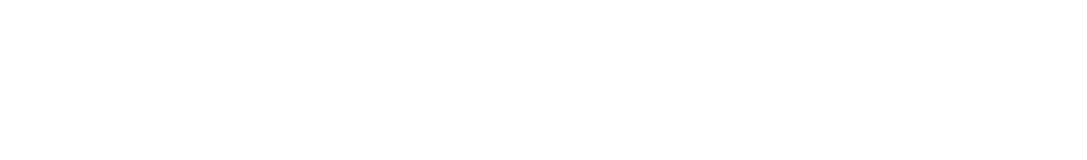
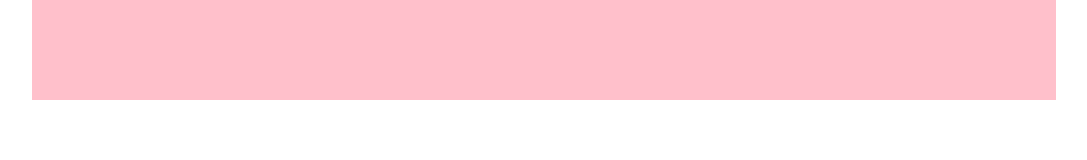
Before and after one commit to Dani9898/htmlcss-struttura-wp, a plain HTML site: page index.html in a window 1280 px wide. Shown: the whole page, without its empty margins (96-1183 px from the left). Drawn offline with Linux system fonts and the light colour scheme.

Commit message:
header done

```diff
--- a/css/style.css
+++ b/css/style.css
@@ -0,0 +1,18 @@
+/* generali */
+* {
+    margin: 0;
+    padding: 0;
+    box-sizing: border-box;
+}
+
+body {
+    margin: 0 auto;
+    max-width: 80%;
+
+}
+
+/* header */
+header {
+    height: 100px;
+    background-color: pink;
+}
--- a/index.html
+++ b/index.html
@@ -4,6 +4,7 @@
     <meta charset="UTF-8">
     <meta http-equiv="X-UA-Compatible" content="IE=edge">
     <meta name="viewport" content="width=device-width, initial-scale=1.0">
+    <link rel="stylesheet" href="css/style.css">
     <title>Neori</title>
 </head>
 <body>
```
